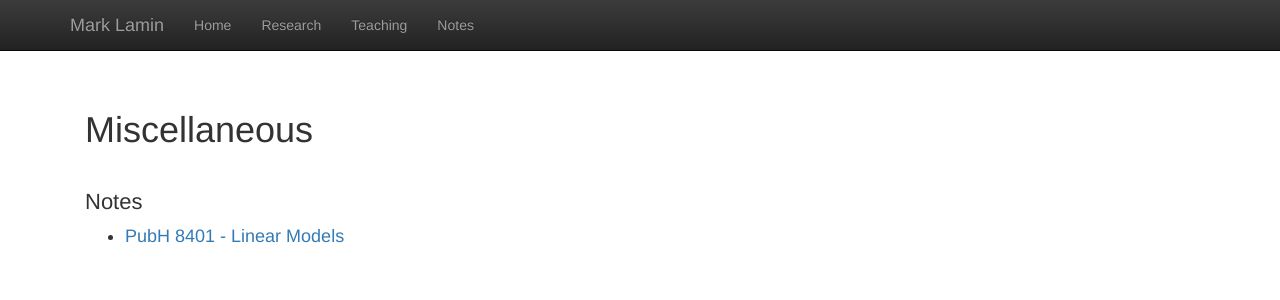
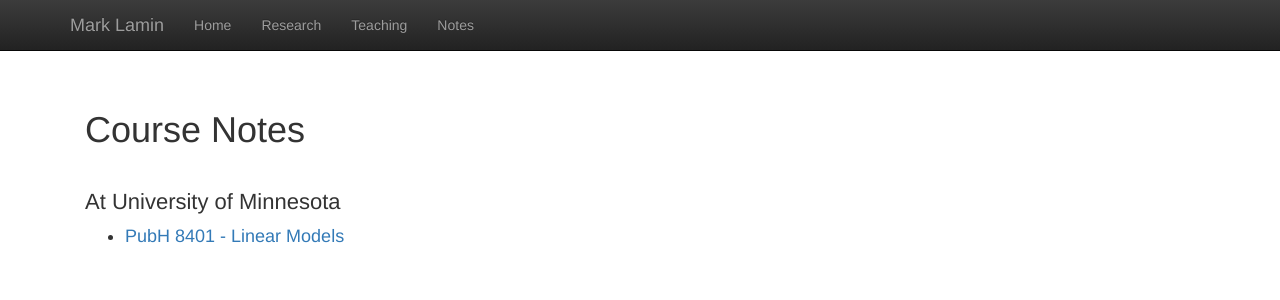
Before and after one commit to MarkLamin/MarkLamin.github.io, a Jekyll site: the page built from notes.html, in a window 1280 px wide. Shown: the top 300 px of the page. Built offline with Jekyll 4.4.1, drawn with Linux system fonts in a browser that asks for light colours; nearby versions of some CDN libraries; library files that are not in the unit come from our copies.

Commit message:
Update notes.html

```diff
--- a/notes.html
+++ b/notes.html
@@ -1,12 +1,12 @@
 ---
 layout: default
-title:  'Misc'
+title:  'Course Notes'
 ---
 
-<h1>Miscellaneous</h1>
+<h1>Course Notes</h1>
 <br/>
 
-<h4 style="font-size: 22px;">Notes</h4>
+<h4 style="font-size: 22px;">At University of Minnesota</h4>
 <p class="content" style="padding:0px;margin:0px 20px 0px;font-size: 28px;">
   <ul>
     <li style="font-size: 18px;"><a href = "vectorSpaces.html">PubH 8401 - Linear Models</a></li>
```
